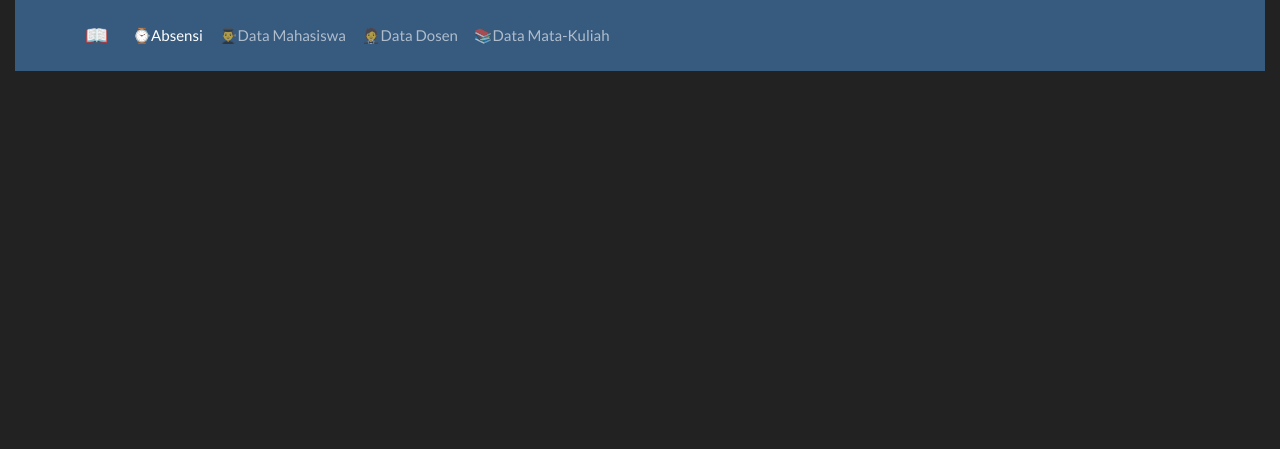
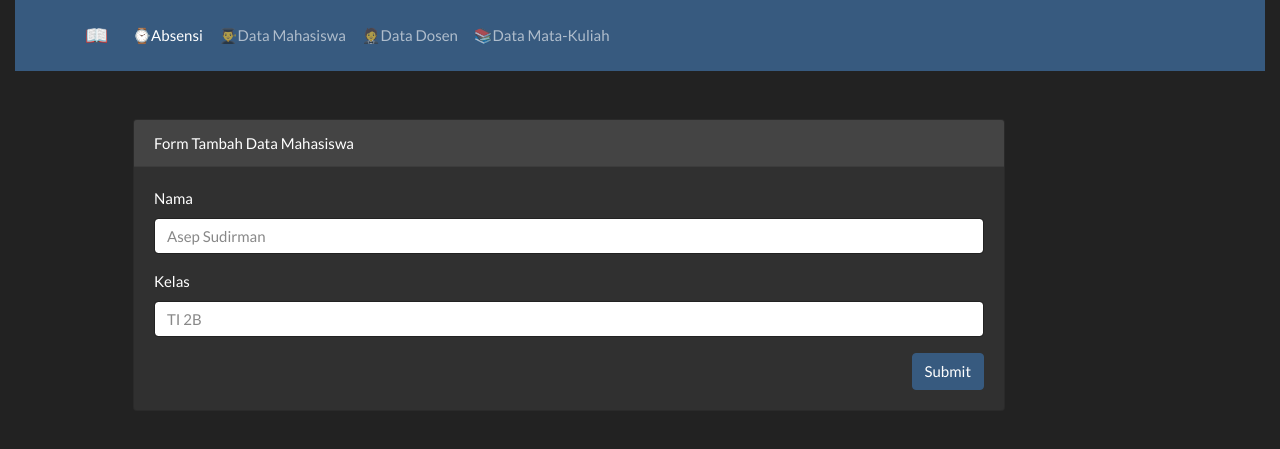
Before and after one commit to Unero/absensi, a CodeIgniter app: page /absensi/mahasiswa/add in a window 1280 px wide. Shown: the top 449 px of the page. Run offline with CodeIgniter, Linux system fonts and the light colour scheme.

Commit message:
Updating model and review

```diff
--- a/application/controllers/Mahasiswa.php
+++ b/application/controllers/Mahasiswa.php
@@ -19,10 +19,23 @@ class Mahasiswa extends CI_Controller {
 	}
 
 	public function add(){
-		$data['title'] = "Form menambah mahasiswa";
-		$this->load->view('template/header', $data);
-		$this->load->view('mahasiswa/tambah', $data);
-		$this->load->view('template/footer');
+		$data['title'] = "Form menambah Data Mahasiswa";
+
+        $this->form_validation->set_rules('nama', 'Nama', 'required');
+		$this->form_validation->set_rules('kelas', 'kelas', 'required');
+
+        if ($this->form_validation->run() == FALSE)
+        {
+            $this->load->view('template/header', $data);
+            $this->load->view('mahasiswa/tambah', $data);
+            $this->load->view('template/footer');
+        }
+        else
+        {
+            $this->mahasiswa_model->add();
+			$this->session->set_flashdata('flash-data', 'ditambahkan');
+			redirect('mahasiswa','refresh');
+        }
 	}
 }
 
--- a/application/models/mahasiswa_model.php
+++ b/application/models/mahasiswa_model.php
@@ -9,10 +9,8 @@ class mahasiswa_model extends CI_Model {
 
 	public function add(){
 	$data = [
-            "nim" => $this->input->post('nim',true),
-            "nama" => $this->input->post('nama',true),
-            "kelas" => $this->input->post('kelas', true),
-            "jurusan" => $this->input->post('jurusan', true)
+            "nama_mhs" => $this->input->post('nama',true),
+            "kelas" => $this->input->post('kelas', true)
         ];
         $this->db->insert('mahasiswa', $data);
 	}
--- a/application/views/absensi/index.php
+++ b/application/views/absensi/index.php
@@ -17,7 +17,8 @@
 			<!-- CRUD -->
 			<div class="row mt-4">
 				<div class="col-md-6">
-					<a href="<?= base_url();?>absensi/delete" class="btn btn-danger">Clear</a>
+					<a href="<?= base_url();?>absensi/add" class="btn btn-info mr-2">Insert Data</a>
+					<a href="<?= base_url();?>absensi/delete" class="btn btn-danger">Clear Absen</a>
 				</div>
 			</div>
 
--- a/application/views/mahasiswa/index.php
+++ b/application/views/mahasiswa/index.php
@@ -2,7 +2,8 @@
     <div class="row mt-3">
         <div class="col-md-6">
             <h2>Daftar Mahasiswa</h2>
-			<table class="table">
+			<a href="<?= base_url() ?>mahasiswa/add" class="btn btn-success">Insert Mahasiswa</a>
+			<table class="table mt-2">
 				<thead>
 					<tr>
 						<th scope="col" class="text-center">NIM</th>
--- a/application/views/mahasiswa/tambah.php
+++ b/application/views/mahasiswa/tambah.php
@@ -1,7 +1,29 @@
 <div class="container">
 	<div class="row">
-		<div class="col-md-6">
-
+		<div class="col-md-10 mt-5">
+		<div class="card ml-5">
+                <div class="card-header">
+                    Form Tambah Data Mahasiswa
+				</div>
+                <div class="card-body">
+                    <?php if(validation_errors()):?>
+                        <div class="alert alert-danger" role="alert">
+                            <strong><?= validation_errors();?></strong>
+                        </div>
+                    <?php endif ?>
+                    <form action="" method="post">
+                        <div class="form-group">
+                          <label for="nama">Nama</label>
+                          <input type="text" name="nama" id="nama" class="form-control" placeholder="Asep Sudirman">
+                        </div>
+                        <div class="form-group">
+                          <label for="kelas">Kelas</label>
+                          <input type="kelas" name="kelas" id="kelas" class="form-control" placeholder="TI 2B">
+                        </div>
+                        <button type="submit" name="submit" class="btn btn-primary float-right">Submit</button>
+                    </form>
+                </div>
+            </div>
 		</div>
 	</div>
 </div>
```
Also changed, not shown: application/controllers/Absensi.php (+24 -2 lines), application/models/absensi_model.php (+31 -0 lines), application/views/absensi/tambah.php (+0 -8 lines).
